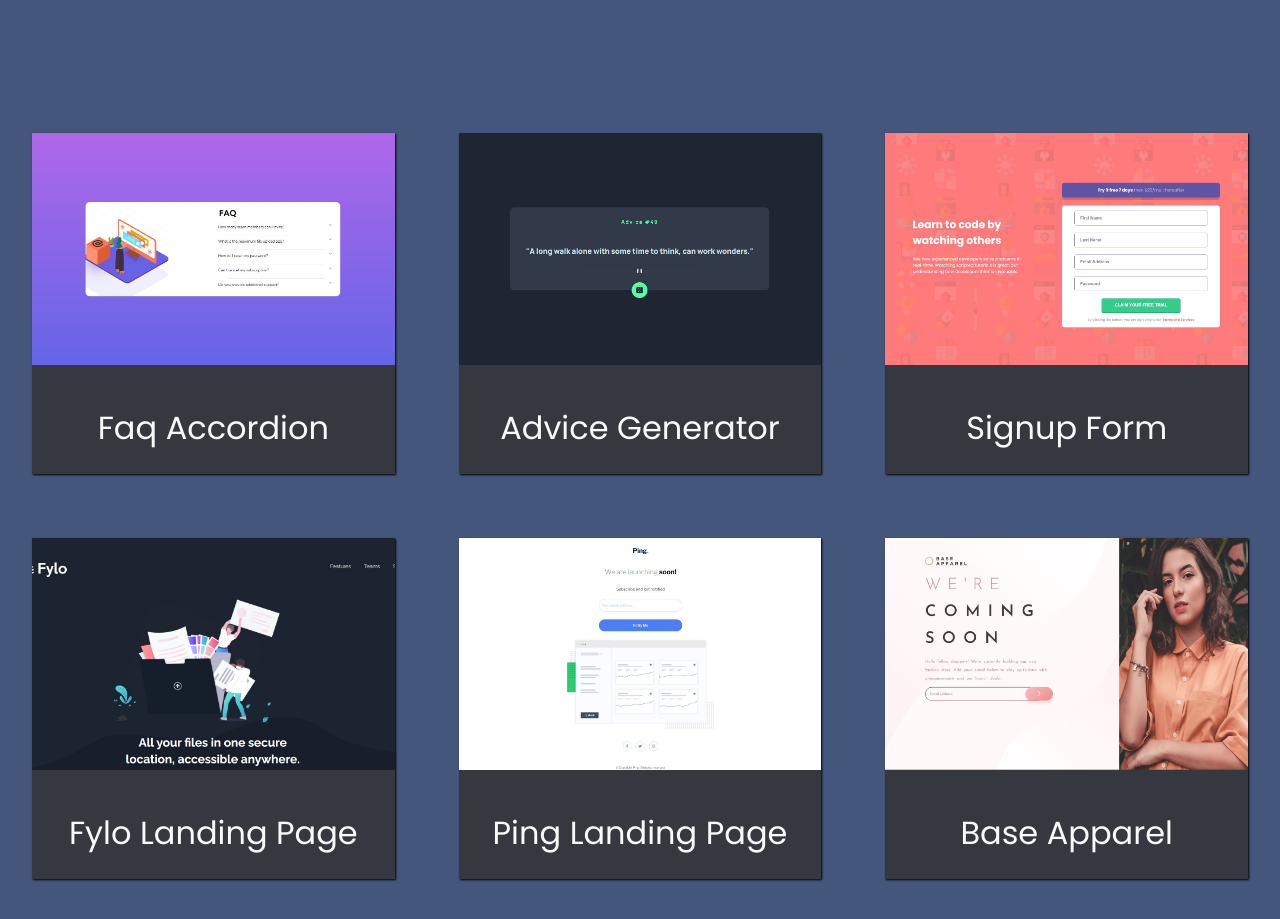
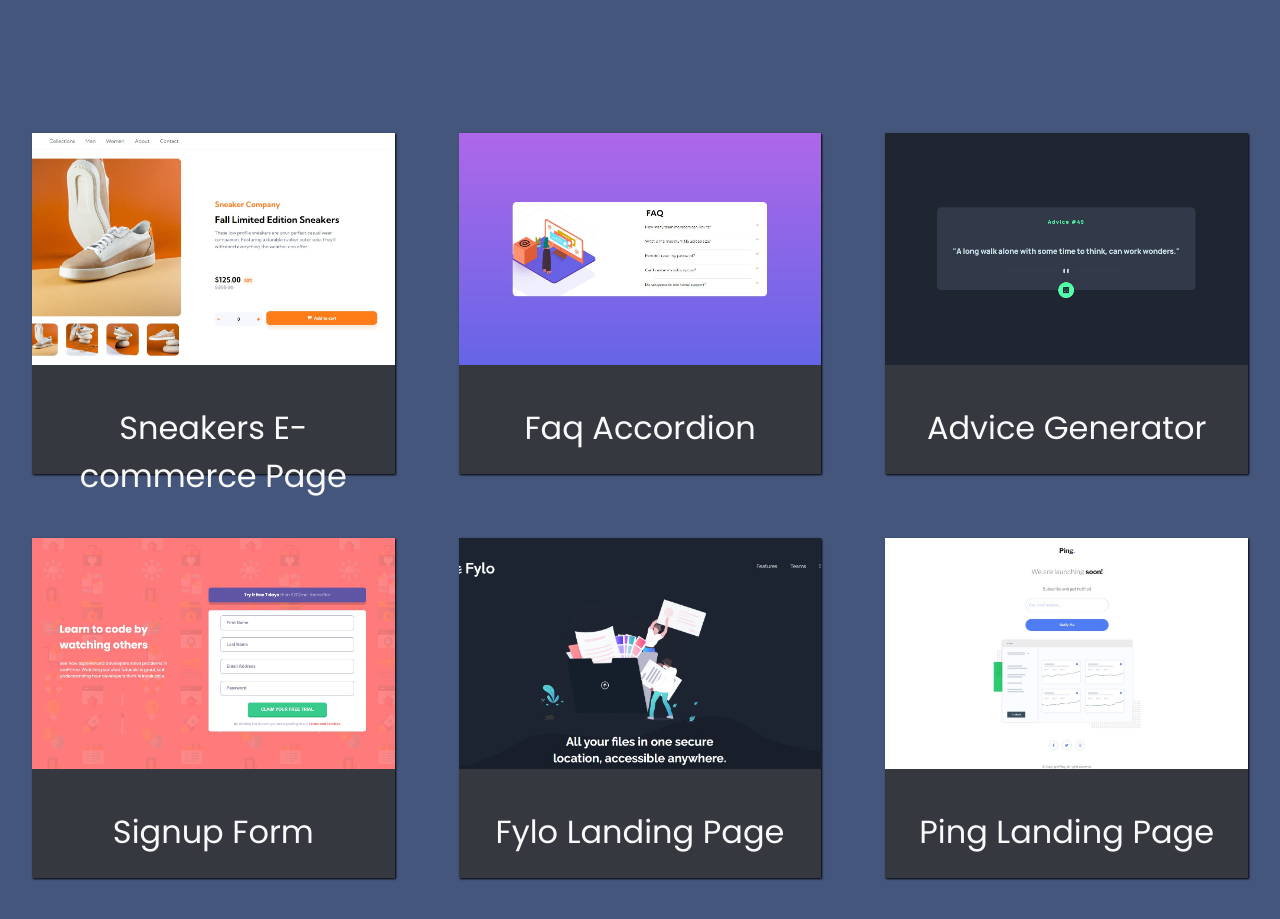
Before and after one commit to ronaldlamdev/portfolio, a plain HTML site: page index.html in a window 1280 px wide. Shown: the part 1200-2119 px from the top of the page. Drawn offline with Linux system fonts and the light colour scheme.

Commit message:
added new project to portfolio (ecommerce site)

```diff
--- a/index.html
+++ b/index.html
@@ -54,26 +54,37 @@
     <section id="projects-section">
       <h2 class="projects-heading-title">Projects</h2>
       <div class="projects-container">
+
+        <a class="project" href="https://ronaldlamdev.github.io/ecommerce-page/" target="_blank">
+          <img class="thumbnail" src="./images/sneakers pic.jpg" alt="thumbnail">
+          <p>Sneakers E-commerce Page</p>
+        </a>
+
         <a class="project" href="https://ronaldlamdev.github.io/faq-accordion/" target="_blank">
           <img class="thumbnail" src="./images/faqaccordion.jpg" alt="thumbnail">
           <p>Faq Accordion</p>
         </a>
+
         <a class="project" href="https://ronaldlamdev.github.io/advice-generator-app/" target="_blank">
           <img class="thumbnail" src="./images/advicegenerator.jpg" alt="thumbnail">
           <p>Advice Generator</p>
         </a>
+
         <a class="project" href="https://ronaldlamdev.github.io/intro-component-with-signup-form/" target="_blank">
           <img class="thumbnail" src="./images/signup form.jpg" alt="thumbnail">
           <p>Signup Form</p>
         </a>
+
         <a class="project" href="https://ronaldlamdev.github.io/fylo-landing-page/" target="_blank">
           <img class="thumbnail" src="./images/fylolandingpage.jpg" alt="thumbnail">
           <p>Fylo Landing Page</p>
         </a>
+
         <a class="project" href="https://ronaldlamdev.github.io/Ping-Coming-Soon---Frontend-Mentor/" target="_blank">
           <img class="thumbnail" src="./images/Ping - Landing Page.jpg" alt="thumbnail">
           <p>Ping Landing Page</p>
         </a>
+
         <a class="project" href="https://ronaldlamdev.github.io/base-apparel/" target="_blank">
           <img class="thumbnail" src="./images/baseapparel.jpg" alt="thumbnail">
           <p>Base Apparel</p>
```
Also changed, not shown: images/sneakers pic.jpg (added).
